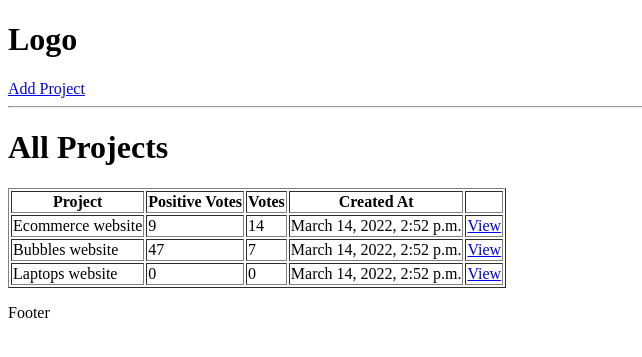
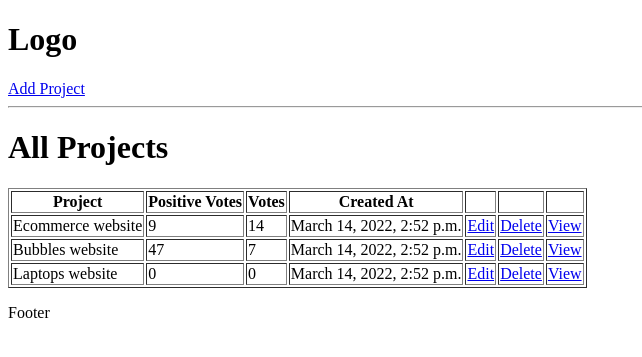
Before and after one commit to mashendi/devsearch, a Django app: page /projects/ in a window 1280 px wide. Shown: the top 357 px of the page, without its empty margins (0-642 px from the left). Run offline with Django 4.2, Linux system fonts and the light colour scheme; data comes from the database, SQL or seed files in the repository; both versions use the stored data as it was after the commit.

Commit message:
added update and delete project

```diff
--- a/projects/templates/projects/projects.html
+++ b/projects/templates/projects/projects.html
@@ -8,6 +8,8 @@
       <th>Votes</th>
       <th>Created At</th>
       <th></th>
+      <th></th>
+      <th></th>
     </thead>
     <tbody>
       {% for project in projects %}
@@ -16,6 +18,8 @@
           <td>{{project.vote_ratio}}</td>
           <td>{{project.vote_total}}</td>
           <td>{{project.created}}</td>
+          <td><a href="{% url 'update-project' project.id %}">Edit</a></td>
+          <td><a href="{% url 'delete-project' project.id %}" onclick="return confirm('Are you sure? do you want to delete {{project.title}}');">Delete</a></td>
           <td><a href="{% url 'project' project.id %}">View</a></td>
         </tr>
       {% endfor %}
--- a/projects/urls.py
+++ b/projects/urls.py
@@ -6,5 +6,7 @@ from . import views
 urlpatterns = [
     path("", views.projects, name="projects"),
     path("create-project/", views.createProject, name="create-project"),
+    path("update-project/<str:pk>/", views.updateProject, name="update-project"),
+    path("delete-project/<str:pk>/", views.deleteProject, name="delete-project"),
     path("<str:pk>/", views.project, name="project"),
 ]
--- a/projects/views.py
+++ b/projects/views.py
@@ -27,3 +27,23 @@ def createProject(request):
 
     context = {'form': form}
     return render(request, 'projects/project_form.html', context)
+
+
+def updateProject(request, pk):
+    project = Project.objects.get(id=pk)
+    form = ProjectForm(instance=project)
+
+    if request.method == 'POST':
+        form = ProjectForm(request.POST, instance=project)
+        if form.is_valid:
+            form.save()
+            return redirect("projects")
+
+    context = {'form': form}
+    return render(request, 'projects/project_form.html', context)
+
+
+def deleteProject(request, pk):
+    project = Project.objects.get(id=pk)
+    project.delete()
+    return redirect('projects')
```
Also changed, not shown: db.sqlite3.
